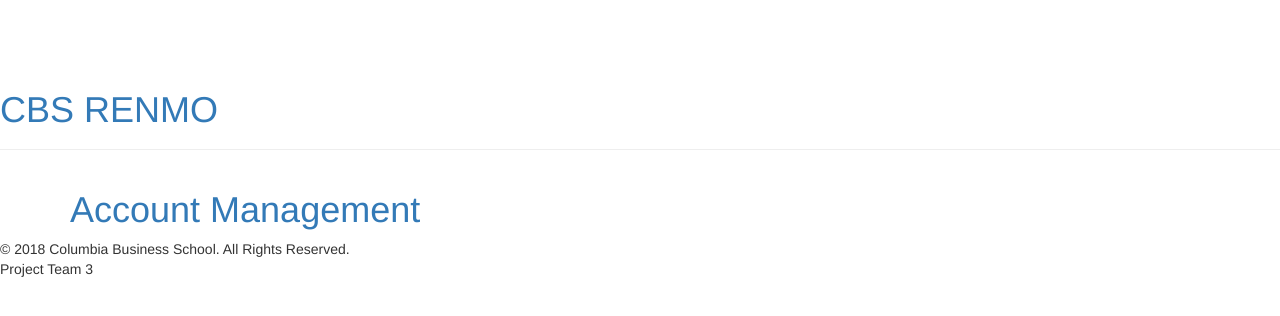
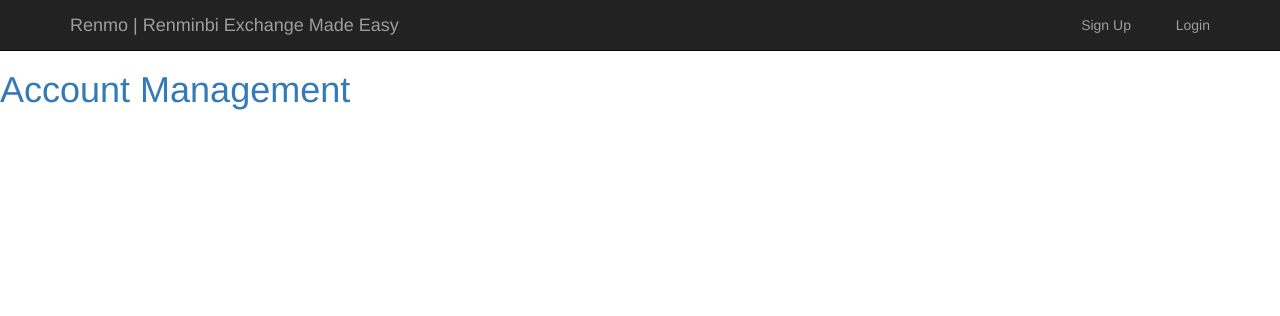
Before and after one commit to jw575/cbs_renmo, a Django app: page /management in a window 1280 px wide. Shown: the top 316 px of the page. Run offline with Django 3.2, Linux system fonts and the light colour scheme; some libraries are stand-ins or nearby versions; some web fonts are replaced.

Commit message:
CSS update

```diff
--- a/cbs_renmo/templates/base.html
+++ b/cbs_renmo/templates/base.html
@@ -1,31 +1,52 @@
 {% load staticfiles %}
 <html>
 <head>
-    <title>CBS Renmo</title>
-    <link rel='stylesheet' href='//maxcdn.bootstrapcdn.com/bootstrap/3.2.0/css/bootstrap.min.css'>
-    <link rel='stylesheet' href='//maxcdn.bootstrapcdn.com/bootstrap/3.2.0/css/bootstrap-theme.min.css'>
-    <link href='//fonts.googleapis.com/css?family=Lobster&subset=latin,latin-ext' rel='stylesheet' type='text/css'>
+    <meta charset="utf-8">
+    <meta http-equiv="X-UA-Compatible" content="IE=edge">
+    <meta name="viewport" content="width=device-width, initial-scale=1">
+    <!-- The above 3 meta tags *must* come first in the head; any other head content must come *after* these tags -->
+
+    <title>Renmo: Renminbi Exchange Made Easy</title>
+
+    <!-- Bootstrap core CSS -->
+    <link href="https://getbootstrap.com/docs/3.3/dist/css/bootstrap.min.css" rel="stylesheet">
+    <!-- IE10 viewport hack for Surface/desktop Windows 8 bug -->
+    <link href="https://getbootstrap.com/docs/3.3/assets/css/ie10-viewport-bug-workaround.css" rel="stylesheet">
+    <!-- Custom styles for this template -->
     <link rel='stylesheet' href='{% static 'main.css' %}'>
 </head>
 
 <body>
-<div class='page-header'>
-    <h1><a href='/'>CBS RENMO</a></h1>
-</div>
+<nav class="navbar navbar-inverse navbar-fixed-top">
+    <div class="container">
 
-<div class='content container'>
-    <div class='row'>
-        <div class='col-md-8'>
-            {% block content %}
-            {% endblock %}
+        <div class="navbar-header">
+            <a class="navbar-brand" href="#">Renmo | Renminbi Exchange Made Easy</a>
         </div>
+
+        <ul class="nav navbar-nav navbar-right">
+            <li><a href="#"><span class="glyphicon glyphicon-user"></span> Sign Up</a></li>
+            <li><a href="#"><span class="glyphicon glyphicon-log-in"></span> Login</a></li>
+        </ul>
+
+        <!---- Login Form
+      <div id="navbar" class="navbar-collapse collapse">
+        <form class="navbar-form navbar-right">
+          <div class="form-group">
+            <input type="text" placeholder="Email" class="form-control">
+          </div>
+          <div class="form-group">
+            <input type="password" placeholder="Password" class="form-control">
+          </div>
+          <button type="submit" class="btn btn-success">Sign in</button>
+        </form>
+      </div>
+      ---->
     </div>
-</div>
+</nav>
 
-<div id='footer'>
-    © 2018 Columbia Business School. All Rights Reserved.<br>
-    Project Team 3
-</div>
+{% block content %}
+{% endblock %}
 
 </body>
 </html>
```
Also changed, not shown: cbs_renmo/templates/home.html (+25 -8 lines).
